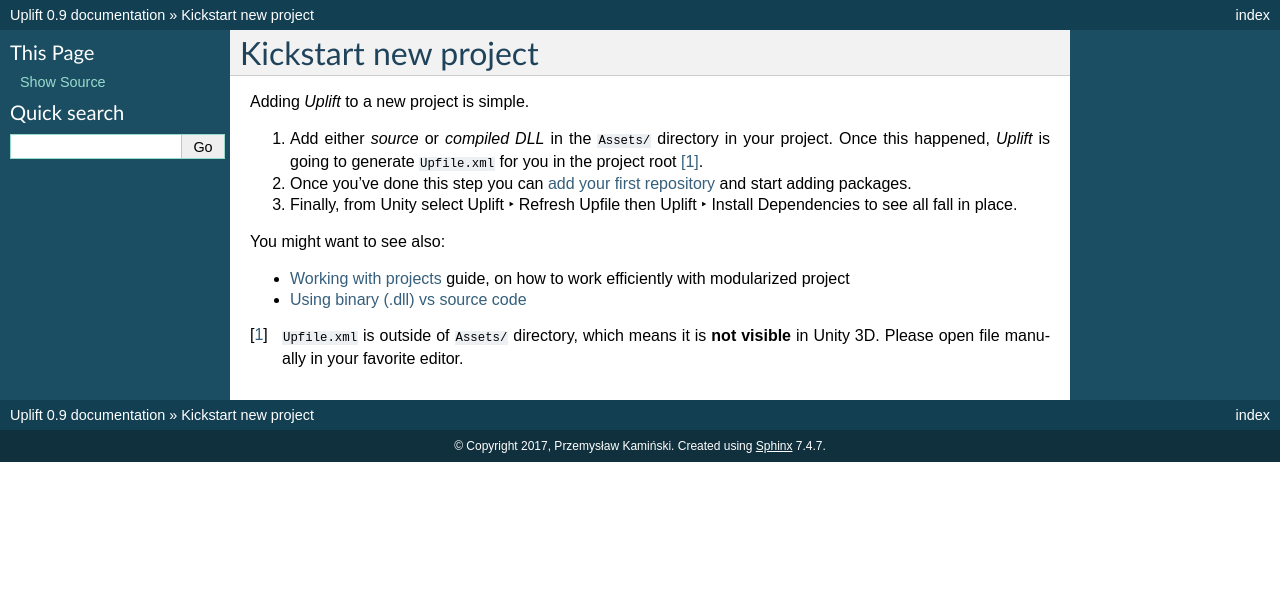
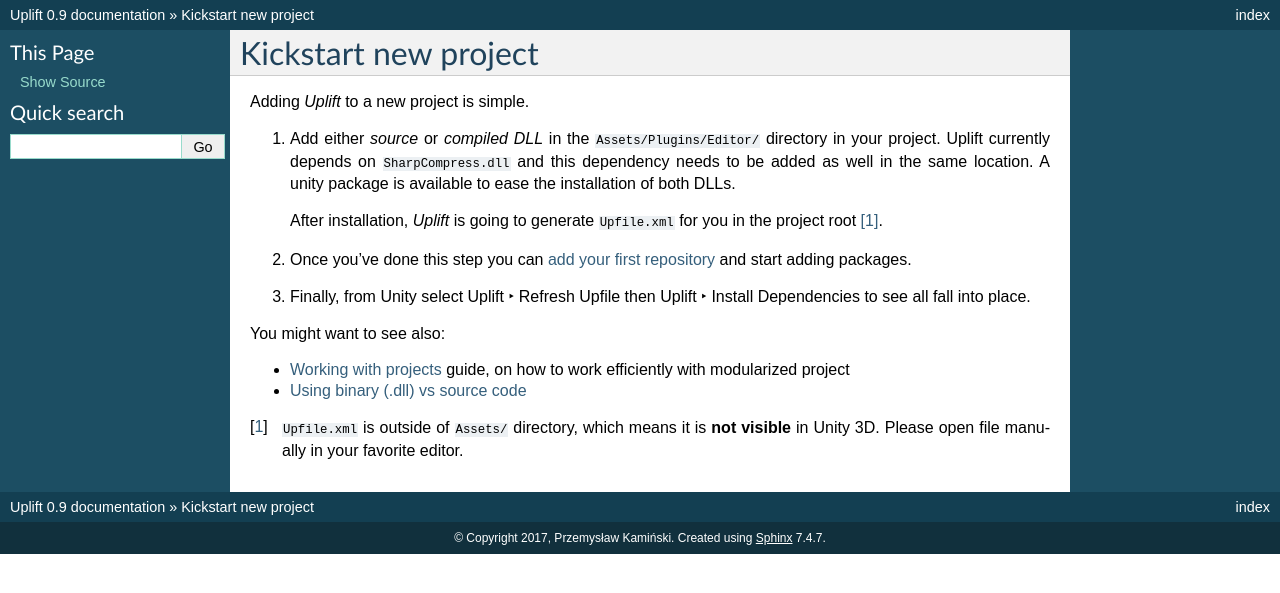
Before and after one commit to DragonBox/uplift-documentation, a Sphinx documentation site: the page built from source/howto/kickstart_project.rst, in a window 1280 px wide. Shown: the top 593 px of the page. Built offline with Sphinx 7.4.7, drawn with Linux system fonts in a browser that asks for light colours.

Commit message:
More notes on installation

```diff
--- a/source/howto/kickstart_project.rst
+++ b/source/howto/kickstart_project.rst
@@ -3,13 +3,15 @@
 
 Adding *Uplift* to a new project is simple.
 
-1. Add either *source* or *compiled DLL* in the ``Assets/``
-   directory in your project.  Once this happened, *Uplift* is going to generate ``Upfile.xml`` for you
-   in the project root [#upfile_location]_.
+1. Add either *source* or *compiled DLL* in the ``Assets/Plugins/Editor/``
+   directory in your project. Uplift currently depends on ``SharpCompress.dll`` and this dependency needs to be added as well in the same location.
+   A unity package is available to ease the installation of both DLLs.
+
+   After installation, *Uplift* is going to generate ``Upfile.xml`` for you in the project root [#upfile_location]_.
 
 2. Once you've done this step you can `add your first repository <add_repository>` and start adding packages.
 
-3. Finally, from Unity select :menuselection:`Uplift --> Refresh Upfile` then :menuselection:`Uplift --> Install Dependencies` to see all fall in place.
+3. Finally, from Unity select :menuselection:`Uplift --> Refresh Upfile` then :menuselection:`Uplift --> Install Dependencies` to see all fall into place.
 
 
 You might want to see also:
```
